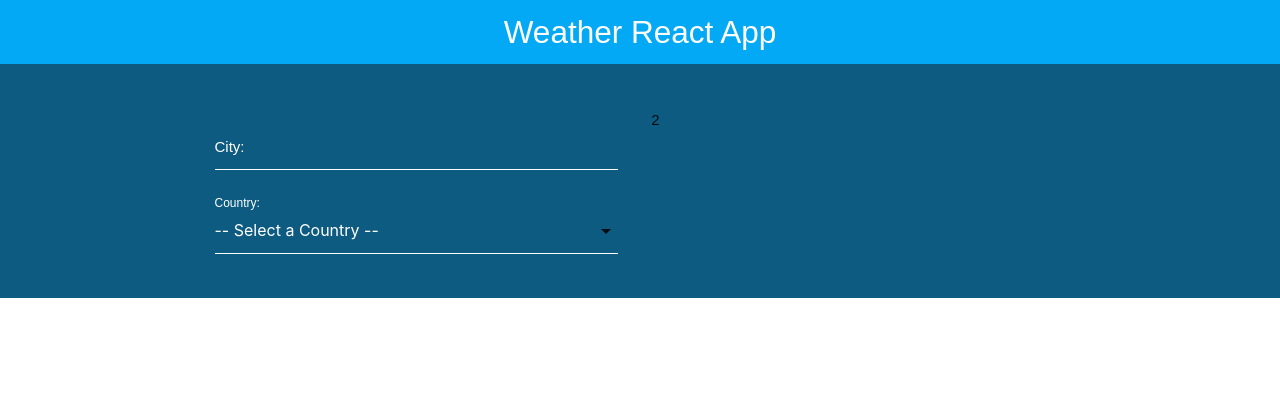
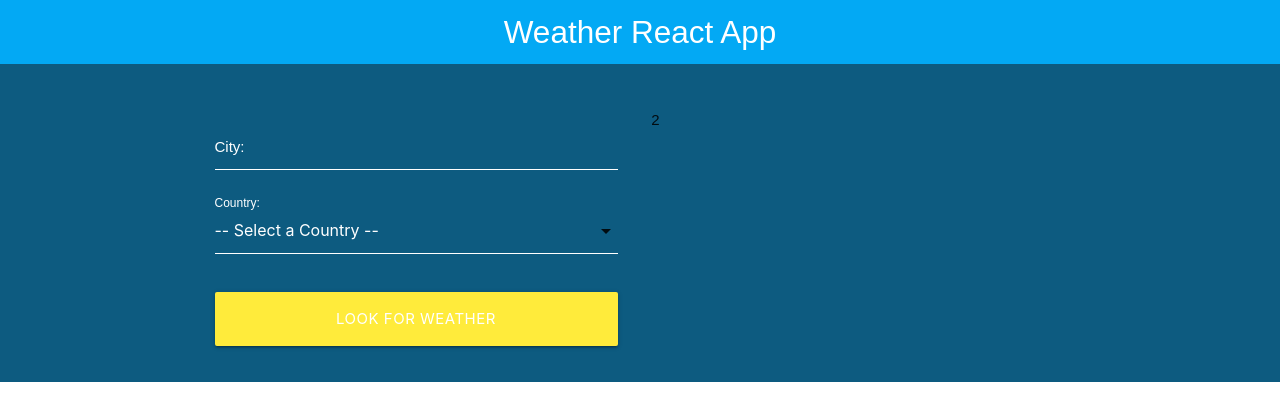
Before and after one commit to 2020-JAUG/Weather_With_React, a React (Create React App) app: page / in a window 1280 px wide. Shown: the top 420 px of the page. Built offline with nearby package versions, Linux system fonts and the light colour scheme.

Commit message:
We add function to validate the form. And add the second state

```diff
--- a/src/components/Formulary.js
+++ b/src/components/Formulary.js
@@ -2,10 +2,13 @@
 
 const Formulary = () => {
 
+    //States
     const [lookFor, setLookFor] = useState ({
         ciudad: '',
         pais: ''
     });
+
+    const [error, setError] = useState (false);
 
     //Destructuring
     const {ciudad, pais} = lookFor;
@@ -18,8 +21,27 @@
         });
     }
 
+    const handleSubmit = e => {
+        e.preventDefault();
+
+        //To validate
+        if(ciudad.trim() === '' || pais.trim === '') {
+            setError(true);
+            return;
+        }
+
+        setError(false);
+
+        //Pass it to the main component
+
+
+    }
+
     return (
-        <form>
+        <form
+            onSubmit={handleSubmit}
+        >
+            { error ? <p className="red darken-4 error">All fields are required</p> : null }
             <div className="input-field col s12">
                 <input
                     type="text"
@@ -51,6 +73,15 @@
                 </select>
                 <label htmlFor="pais">Country: </label>
             </div>
+
+            <div className="input-field col s12">
+                <button
+                    type="submit"
+                    value="Buscar Clima"
+                    className="waves-effect waves-light btn-large btn-block yellow accent-5 col s12"
+                    >Look for Weather
+                </button>
+            </div>
         </form>
      );
 }
```
